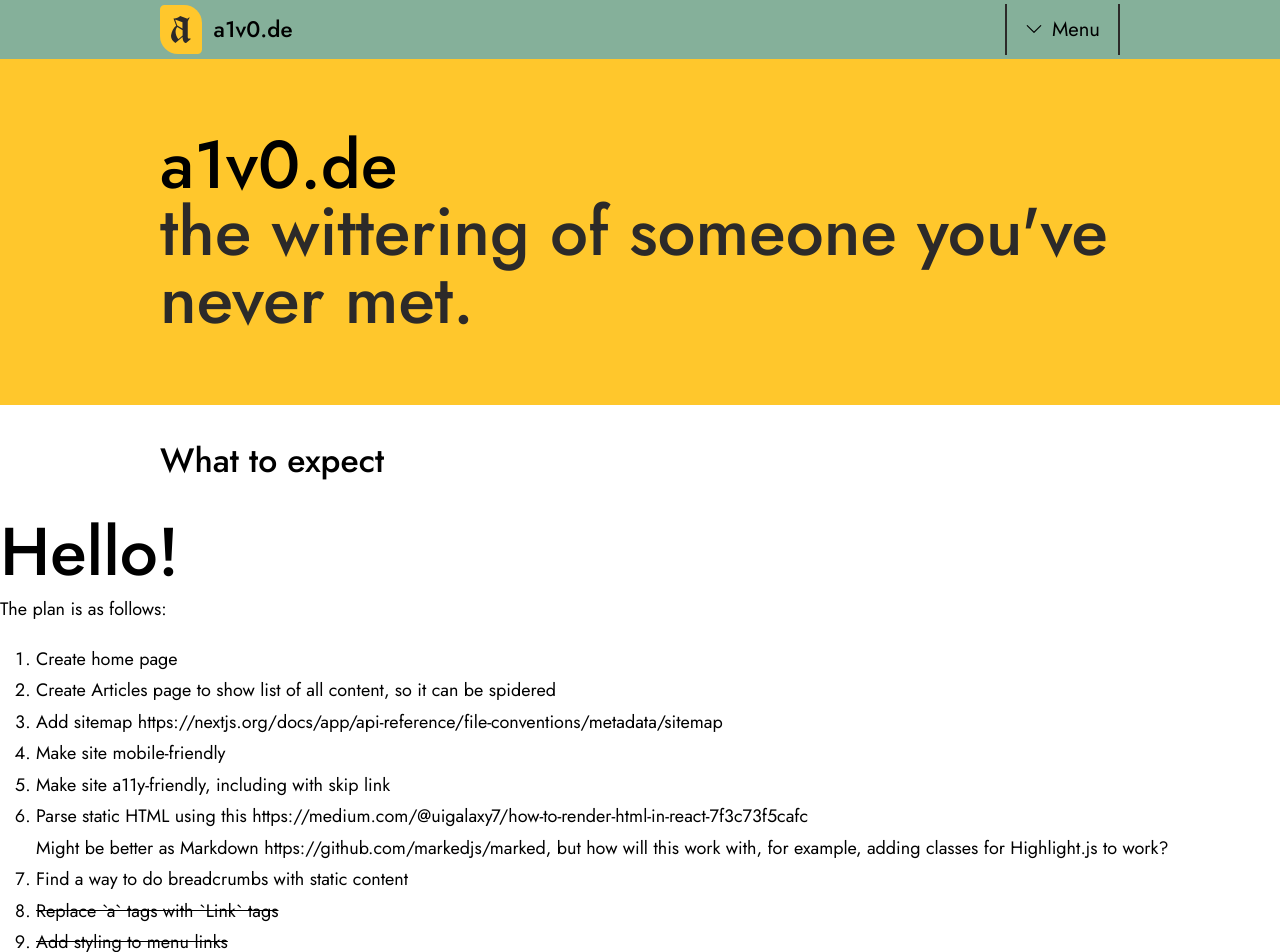
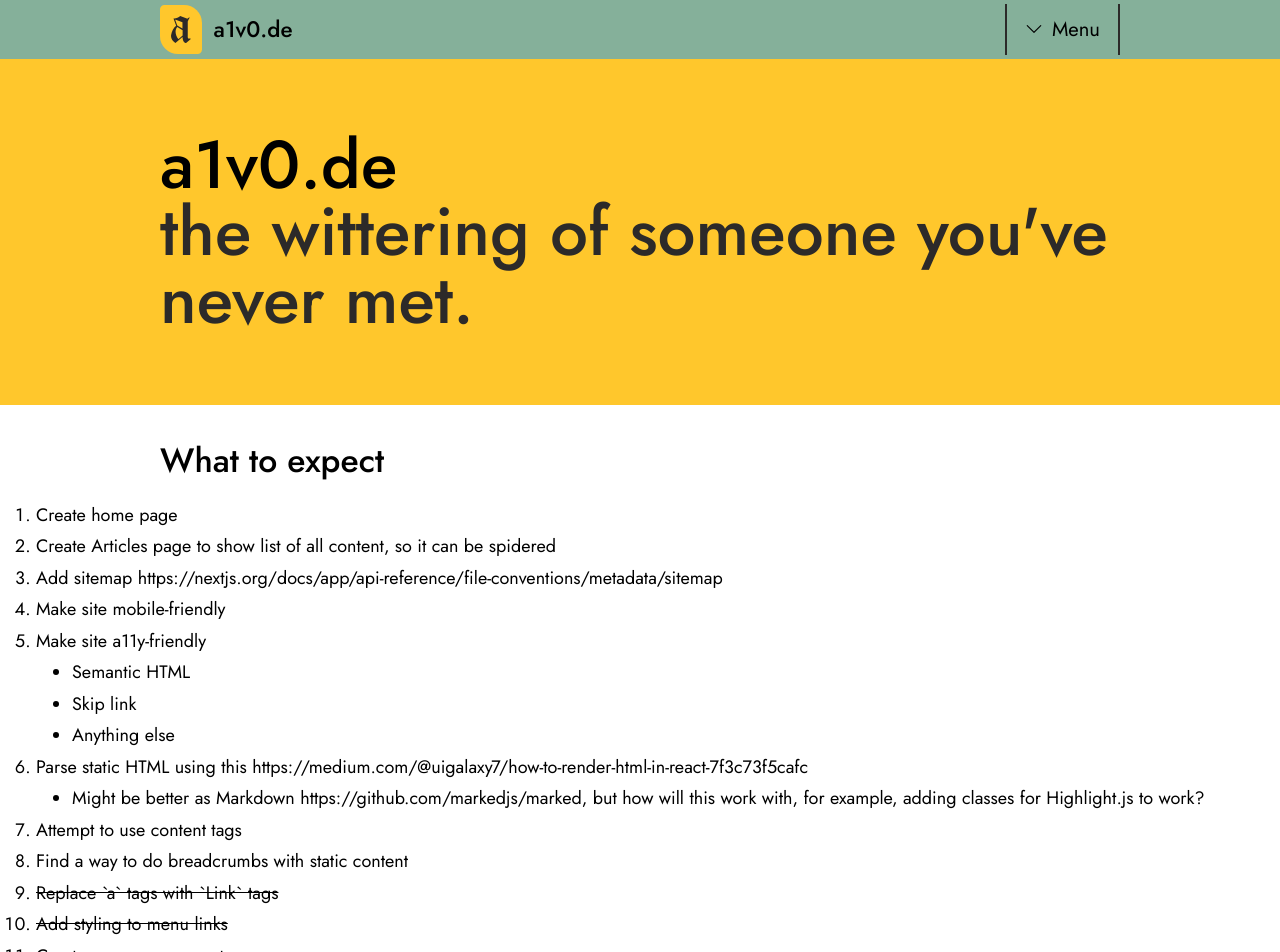
Before and after one commit to a1v0/a1v0.de, a Next.js app: page / in a window 1280 px wide. Shown: the top 952 px of the page. Built offline with nearby package versions, Linux system fonts and the light colour scheme.

Commit message:
Update to-do list

```diff
--- a/app/page.tsx
+++ b/app/page.tsx
@@ -15,8 +15,6 @@ export default function Home() {
                 <h2>What to expect</h2>
                 <p></p>
             </article>
-            <h1>Hello!</h1>
-            <p>The plan is as follows:</p>
             <ol className="ml-8 list-decimal">
                 <li>Create home page</li>
                 <li>
@@ -28,11 +26,18 @@ export default function Home() {
                     https://nextjs.org/docs/app/api-reference/file-conventions/metadata/sitemap
                 </li>
                 <li>Make site mobile-friendly</li>
-                <li>Make site a11y-friendly, including with skip link</li>
+                <li>
+                    Make site a11y-friendly
+                    <ul className="ml-8 list-disc">
+                        <li>Semantic HTML</li>
+                        <li>Skip link</li>
+                        <li>Anything else</li>
+                    </ul>
+                </li>
                 <li>
                     Parse static HTML using this
                     https://medium.com/@uigalaxy7/how-to-render-html-in-react-7f3c73f5cafc
-                    <ul>
+                    <ul className="ml-8 list-disc">
                         <li>
                             Might be better as Markdown
                             https://github.com/markedjs/marked, but how will
@@ -41,6 +46,7 @@ export default function Home() {
                         </li>
                     </ul>
                 </li>
+                <li>Attempt to use content tags</li>
                 <li>Find a way to do breadcrumbs with static content</li>
                 <li className="line-through">
                     Replace `a` tags with `Link` tags
```
